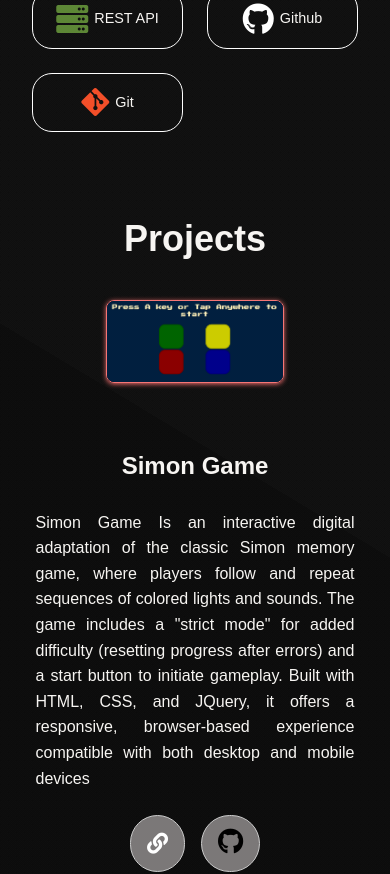
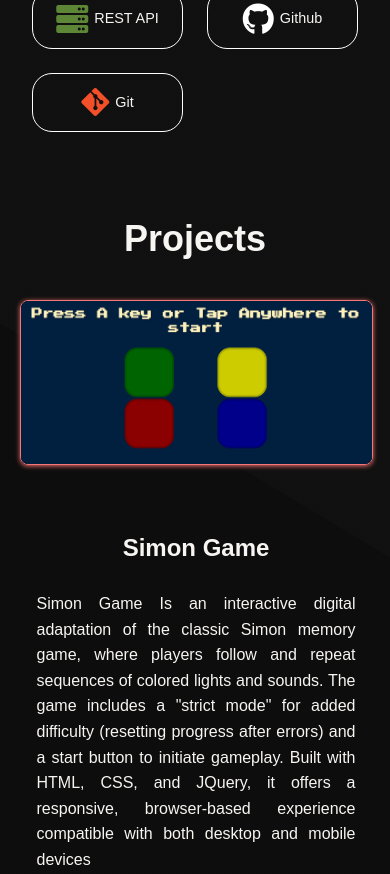
Before and after one commit to rodelgn/rn_portfolio, a React (Vite) app: page / in a window 390 px wide. Shown: the part 1617-2491 px from the top of the page. Built offline with nearby package versions, Linux system fonts and the light colour scheme; a web font is replaced by a local one.

Commit message:
Initial Update

```diff
--- a/src/components/styles.css
+++ b/src/components/styles.css
@@ -771,7 +771,8 @@ body {
         margin-bottom: 20rem;
     }
     .card1 img {
-        width: 50%;
+        width: 100%;
+        height: auto;
     }
     .mediaContainer {
         margin-top: 1rem;
@@ -826,6 +827,11 @@ body {
     .skillSet {
         margin: 2rem;
     }
+
+    .card1 img {
+        width: 100%;
+        height: auto;
+    }
 }
 
 @media (max-width: 480px) {
```
